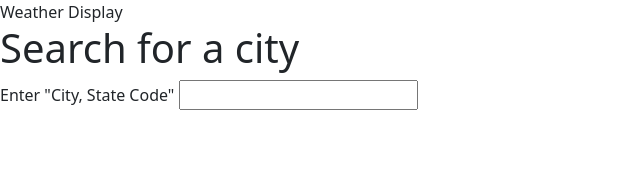
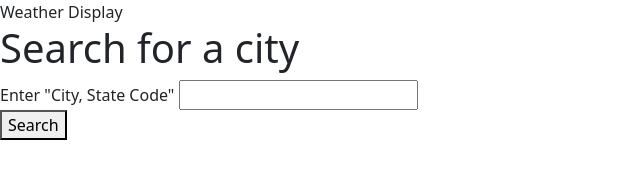
Before and after one commit to KyleKilmartin371/weather-app, a plain HTML site: page index.html in a window 1280 px wide. Shown: the whole page, without its empty margins (0-640 px from the left). Drawn offline with nearby package versions, Linux system fonts and the light colour scheme.

Commit message:
api search

```diff
--- a/assets/js/weather.js
+++ b/assets/js/weather.js
@@ -1 +1,34 @@
 var weatherDisplay = document.querySelector("#weather-display");
+
+function weatherFunction () {
+    var searchTerm = document.querySelector("#searchTerm").value;
+    event.preventDefault();
+    console.log(searchTerm);
+
+    // Make a `fetch` request concatenating that search term to the query URL for current weather
+    fetch (
+      'https://api.openweathermap.org/data/2.5/weather?q=' + searchTerm +'&units=imperial&appid=8e2a4447de15a5d804cf8a7d25a93eca'
+    )
+    .then(function(response) {
+      console.log(response);
+      return response.json();
+    })
+    .then(function(response) {
+      console.log(response.data);
+
+
+      // Fetch Request
+      fetch (
+        'https://api.openweathermap.org/data/2.5/forecast?q=' + searchTerm +'&units=imperial&appid=8e2a4447de15a5d804cf8a7d25a93eca'
+      )
+      .then(function(response) {
+        console.log(response);
+        return response.json();
+      })
+
+      .then(function(response) {
+        console.log(response.data);
+
+      })
+    })
+  }
--- a/index.html
+++ b/index.html
@@ -19,6 +19,9 @@
         <form>
             <label for="location">Enter "City, State Code"</label>
             <input type="text" id="searchTerm" />
+            <div>
+                <button id="response-container" onclick="weatherFunction()">Search</button>
+            </div>
         </form>
     </div>
 
```
